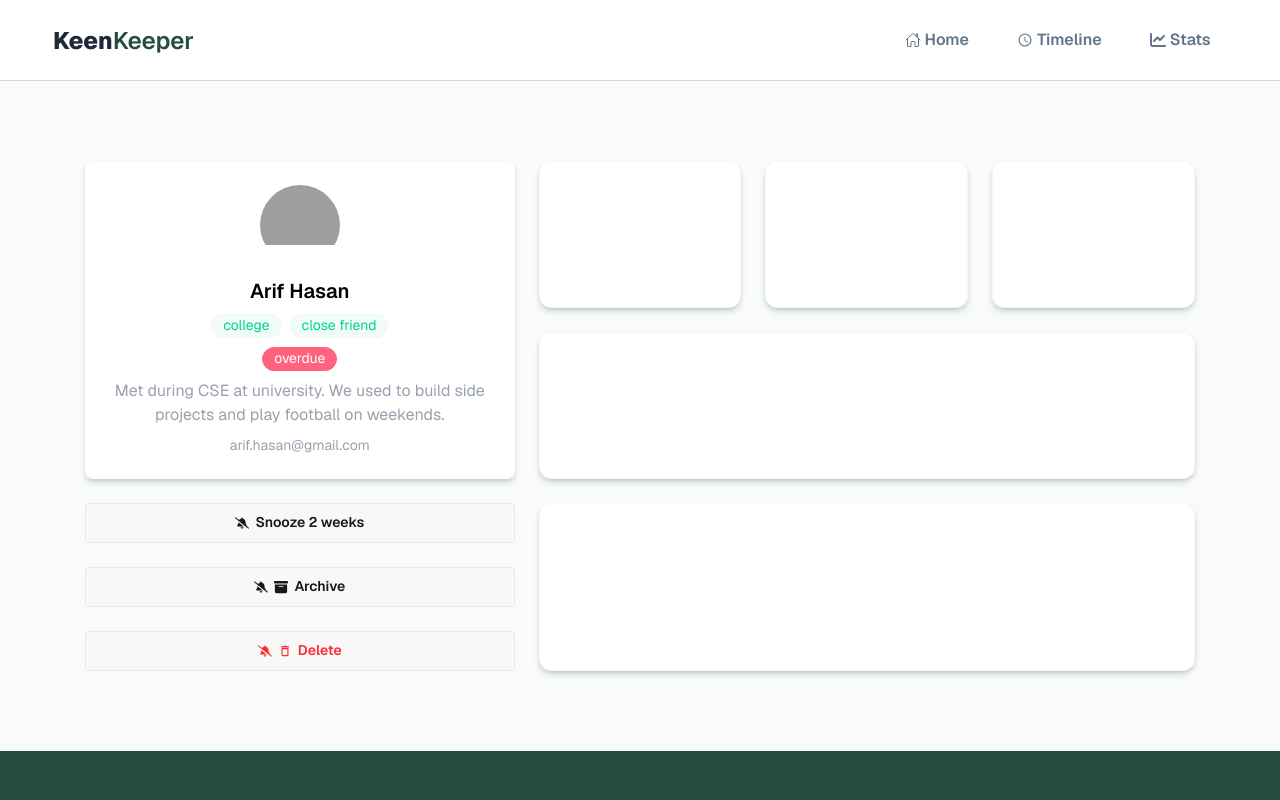
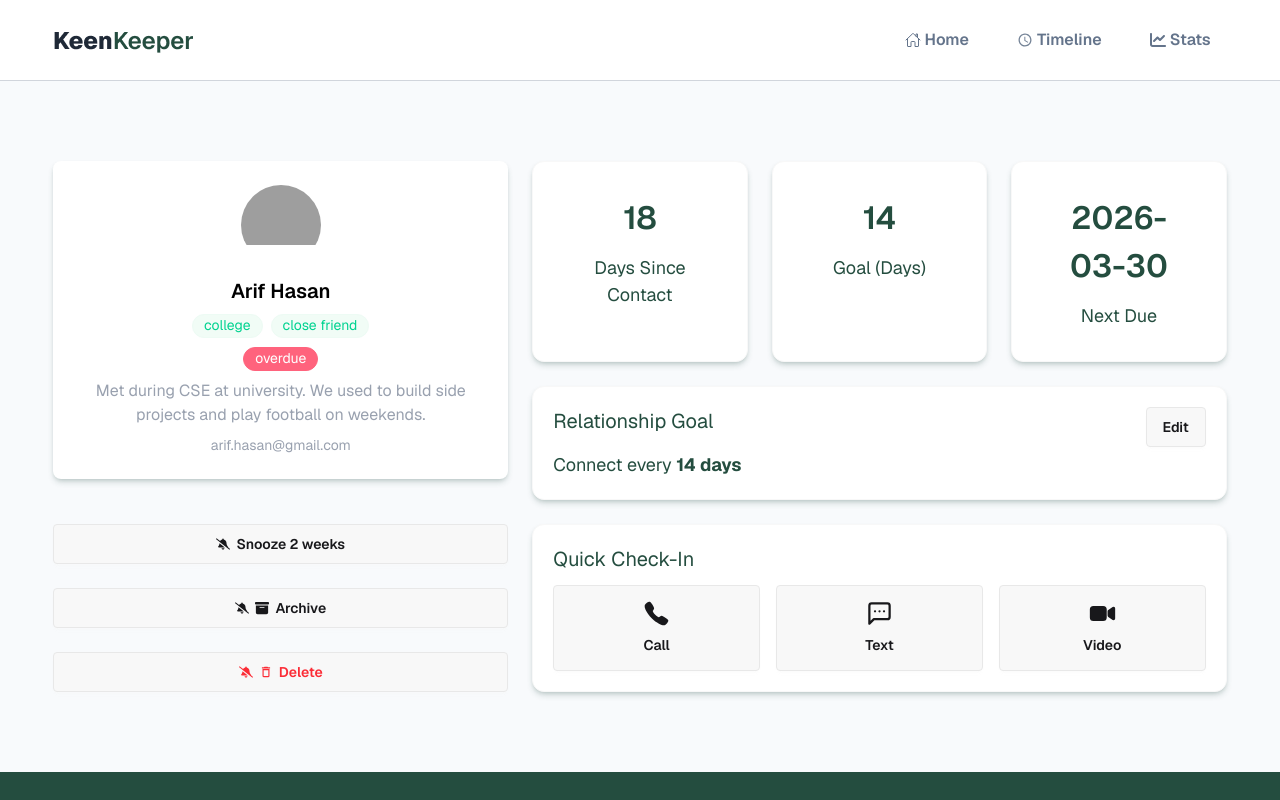
Before and after one commit to ratul-sardar/Programming-Hero-B13-A07, a React (Vite) app: page /friend/1 in a window 1280 px wide. Shown: the top 800 px of the page. Built offline with nearby package versions, Linux system fonts and the light colour scheme; grey boxes are pictures that could not be loaded.

Commit message:
Friends details page is done and functional

```diff
--- a/src/pages/FriendDetails.jsx
+++ b/src/pages/FriendDetails.jsx
@@ -7,6 +7,9 @@ import { FaBellSlash } from "react-icons/fa6";
 import { FaBoxArchive } from "react-icons/fa6";
 import { MdDeleteOutline } from "react-icons/md";
 import StatusCard from "../components/ui/StatusCard/StatusCard";
+import { IoCall } from "react-icons/io5";
+import { LuMessageSquareMore } from "react-icons/lu";
+import { IoVideocam } from "react-icons/io5";
 
 export default function FriendDetails() {
   //Getting the friend data to show in details
@@ -31,7 +34,7 @@ export default function FriendDetails() {
 
   return (
     <section className="">
-      <div className="w-11/12 mx-auto max-w-277.5 py-16 md:py-20 grid grid-cols-5 md:grid-rows-[repeat(7, minmax(1fr, 200px))] gap-6">
+      <div className="w-11/12 mx-auto max-w-360 py-16 md:py-20 grid grid-cols-5 md:grid-rows-[repeat(7, minmax(1fr, 200px))] gap-6">
         {/* Profile Card*/}
         <div className="col-span-full md:col-span-2 row-span-4 flex flex-col gap-6">
           <ProfileCard
@@ -59,19 +62,80 @@ export default function FriendDetails() {
 
         {/* Status Cards*/}
         <div className=" col-span-full md:col-span-3 row-span-2 flex max-md:flex-col gap-6 ">
-          <StatusCard></StatusCard>
-          <StatusCard></StatusCard>
-          <StatusCard></StatusCard>
+          <StatusCard
+            title={days_since_contact}
+            body={"Days Since Contact"}
+          ></StatusCard>
+          <StatusCard title={goal} body={"Goal (Days)"}></StatusCard>
+          <StatusCard title={next_due_date} body={"Next Due"}></StatusCard>
         </div>
 
         {/* Relation goal*/}
         <div className=" col-span-full md:col-span-3 row-span-2 grid items-stretch">
-          <StatusCard></StatusCard>
+          <div className="w-full bg-white text-brand text-left border border-base-200 shadow-brand/20 shadow-md flex max-sm:flex-col max-sm:gap-3 justify-between p-5 rounded-xl">
+            {/* Title*/}
+            <div className="space-y-4">
+              <p className="text-xl">Relationship Goal</p>
+              <p className="text-lg">
+                Connect every <strong>{goal} days</strong>
+              </p>
+            </div>
+
+            <button className="btn">Edit</button>
+          </div>
         </div>
 
         {/* Quick Check Ins*/}
         <div className=" col-span-full md:col-span-3 row-span-3 grid items-stretch">
-          <StatusCard></StatusCard>
+          <div className="w-full bg-white text-brand text-left border border-base-200 shadow-brand/20 shadow-md flex flex-col gap-3 p-5 rounded-xl">
+            {/* Title*/}
+            <p className="text-xl">Quick Check-In</p>
+
+            <div className=" w-full h-full grid grid-cols-3 gap-4 ">
+              <button
+                onClick={() =>
+                  handleAddTimeline(
+                    { id, name, time: new Date().toDateString() },
+                    `Called ${name}`,
+                  )
+                }
+                className="w-full min-h-fit h-full btn flex flex-col gap-2"
+              >
+                <span className="text-[27px] ">
+                  <IoCall />
+                </span>
+                Call
+              </button>
+              <button
+                onClick={() =>
+                  handleAddTimeline(
+                    { id, name, time: new Date().toDateString() },
+                    `Text Sent to ${name}`,
+                  )
+                }
+                className="w-full min-h-fit h-full btn flex flex-col gap-2 "
+              >
+                <span className="text-[27px] ">
+                  <LuMessageSquareMore />
+                </span>
+                Text
+              </button>
+              <button
+                onClick={() =>
+                  handleAddTimeline(
+                    { id, name, time: new Date().toDateString() },
+                    `Video called ${name}`,
+                  )
+                }
+                className="w-full min-h-fit h-full btn flex flex-col gap-2 "
+              >
+                <span className="text-[27px] ">
+                  <IoVideocam />
+                </span>
+                Video
+              </button>
+            </div>
+          </div>
         </div>
       </div>
     </section>
```
